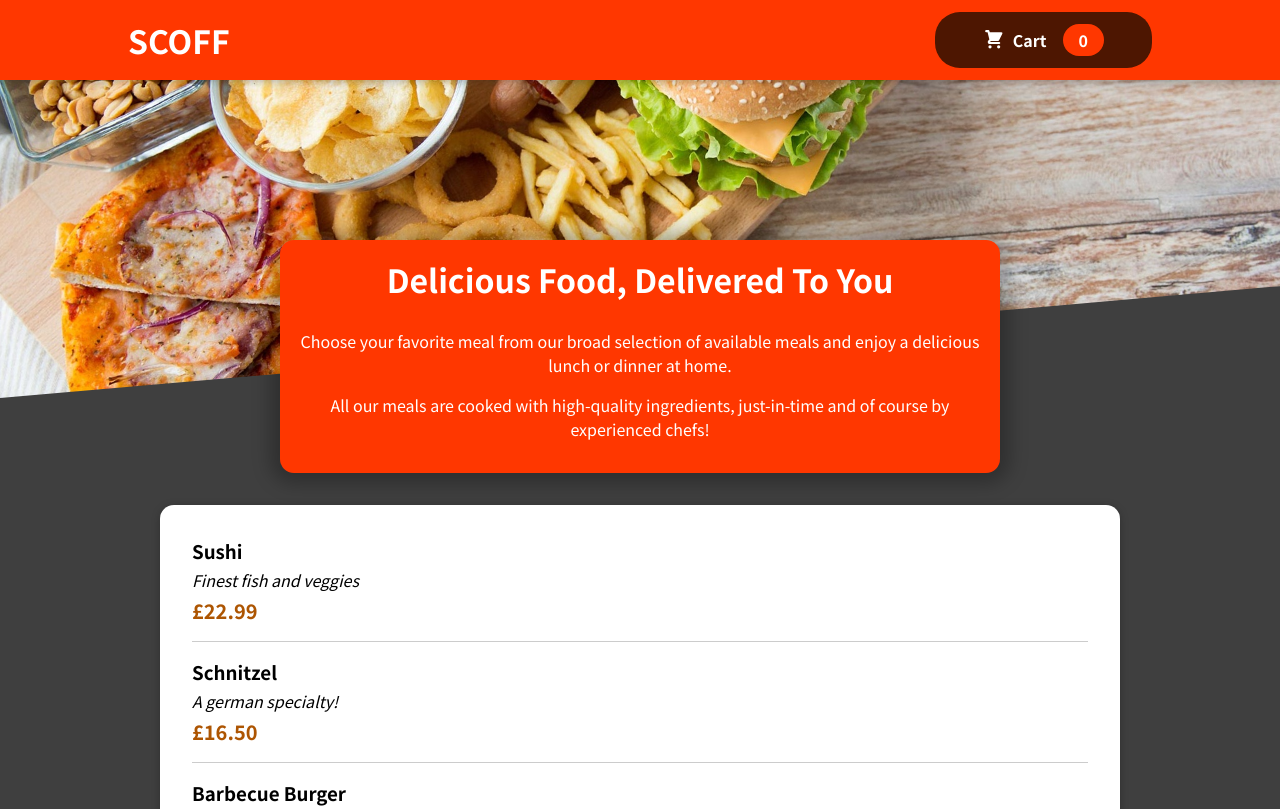
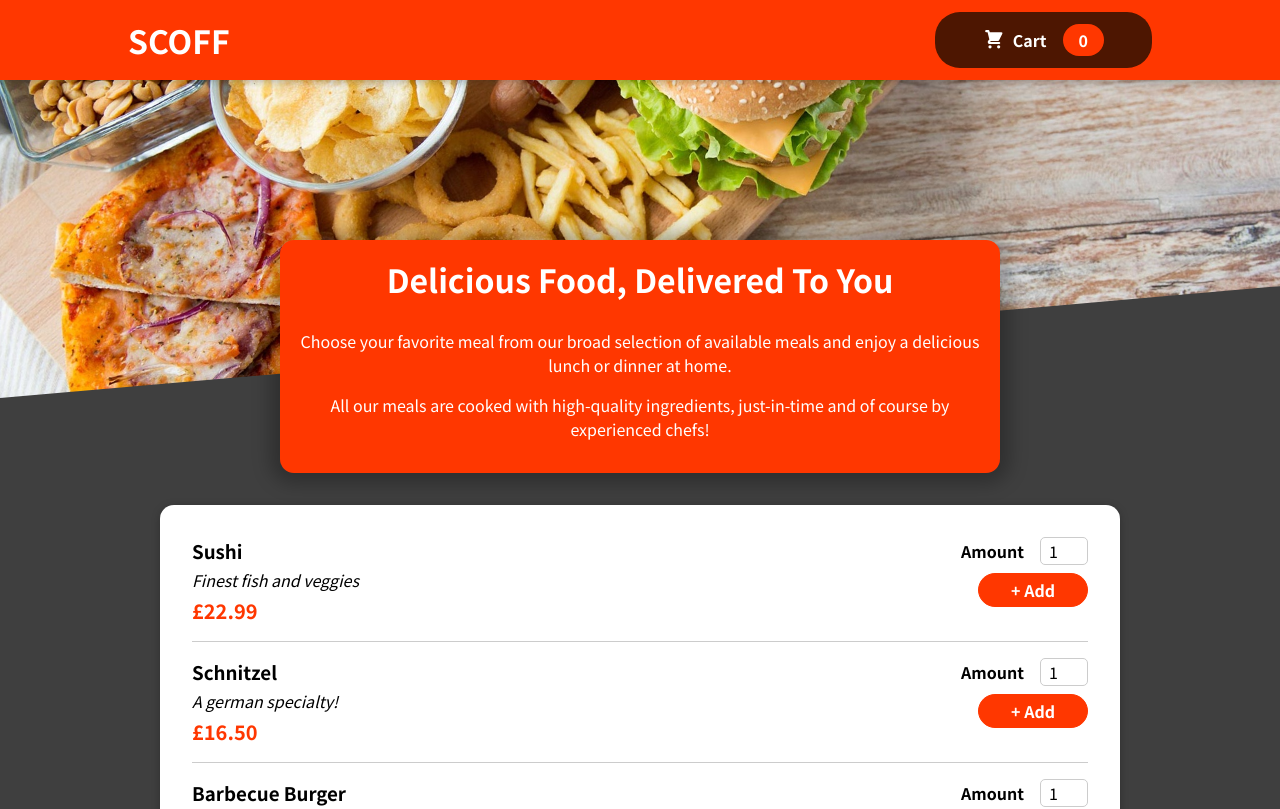
Before and after one commit to AndrewMorgan84/scoff-react-app, a React (Create React App) app: page / in a window 1280 px wide. Shown: the top 809 px of the page. Built offline with nearby package versions, Linux system fonts and the light colour scheme.

Commit message:
Added MealItemForm and styling

```diff
--- a/src/components/Meals/AvailableMeals.js
+++ b/src/components/Meals/AvailableMeals.js
@@ -32,6 +32,7 @@
 const AvailableMeals = () => {
 
     const mealsList = DUMMY_MEALS.map((meal) => (<MealItem
+          id={meal.id}
           key={meal.id}
           name={meal.name}
           description={meal.description}
--- a/src/components/Meals/MealItem/MealItem.js
+++ b/src/components/Meals/MealItem/MealItem.js
@@ -1,4 +1,5 @@
 import styles from './MealItem.module.css';
+import MealItemForm from './MealItemForm';
 
 const MealItem = (props) => {
     const price = `£${props.price.toFixed(2)}`;
@@ -9,7 +10,9 @@
             <div className={styles.description}>{props.description}</div>
             <div className={styles.price}>{price}</div>
         </div>
-        <div></div>
+        <div>
+            <MealItemForm id={props.id}/>
+        </div>
     </li>
 };
 
--- a/src/components/Meals/MealItem/MealItem.module.css
+++ b/src/components/Meals/MealItem/MealItem.module.css
@@ -17,6 +17,6 @@
   .price {
     margin-top: 0.25rem;
     font-weight: bold;
-    color: #ad5502;
+    color: #FF3700;
     font-size: 1.25rem;
   }
--- a/src/components/Meals/MealItem/MealItemForm.js
+++ b/src/components/Meals/MealItem/MealItemForm.js
@@ -0,0 +1,18 @@
+import Input from '../../UI/Input';
+import styles from './MealItemForm.module.css';
+
+const MealItemForm = (props) => {
+    return <form className={styles.form}>
+        <Input label="Amount" input={{
+            id: 'amount_' + props.id,
+            type: 'number',
+            min: '1',
+            max: '5',
+            step: '1',
+            defaultValue: '1'
+        }}/>
+        <button>+ Add</button>
+    </form>
+};
+
+export default MealItemForm;
--- /dev/null
+++ b/src/components/Meals/MealItem/MealItemForm.module.css
@@ -0,0 +1,20 @@
+.form {
+    text-align: right;
+  }
+
+  .form button {
+    font: inherit;
+    cursor: pointer;
+    background-color: #FF3700;
+    border: 1px solid #FF3700;
+    color: white;
+    padding: 0.25rem 2rem;
+    border-radius: 20px;
+    font-weight: bold;
+  }
+
+  .form button:hover,
+  .form button:active {
+    background-color: #641e03;
+    border-color: #641e03;
+  }
--- /dev/null
+++ b/src/components/UI/Input.js
@@ -0,0 +1,10 @@
+import styles from './Input.module.css';
+
+const Input = (props) => {
+    return <div className={styles.input}>
+        <label htmlFor={props.input.id}>{props.label}</label>
+        <input {...props.input}/>
+    </div>
+};
+
+export default Input;
--- /dev/null
+++ b/src/components/UI/Input.module.css
@@ -0,0 +1,18 @@
+.input {
+    display: flex;
+    align-items: center;
+    margin-bottom: 0.5rem;
+  }
+
+  .input label {
+    font-weight: bold;
+    margin-right: 1rem;
+  }
+
+  .input input {
+    width: 3rem;
+    border-radius: 5px;
+    border: 1px solid #ccc;
+    font: inherit;
+    padding-left: 0.5rem;
+  }
```
Also changed, not shown: 1 other file (tests, documents, lock files or other folders).
